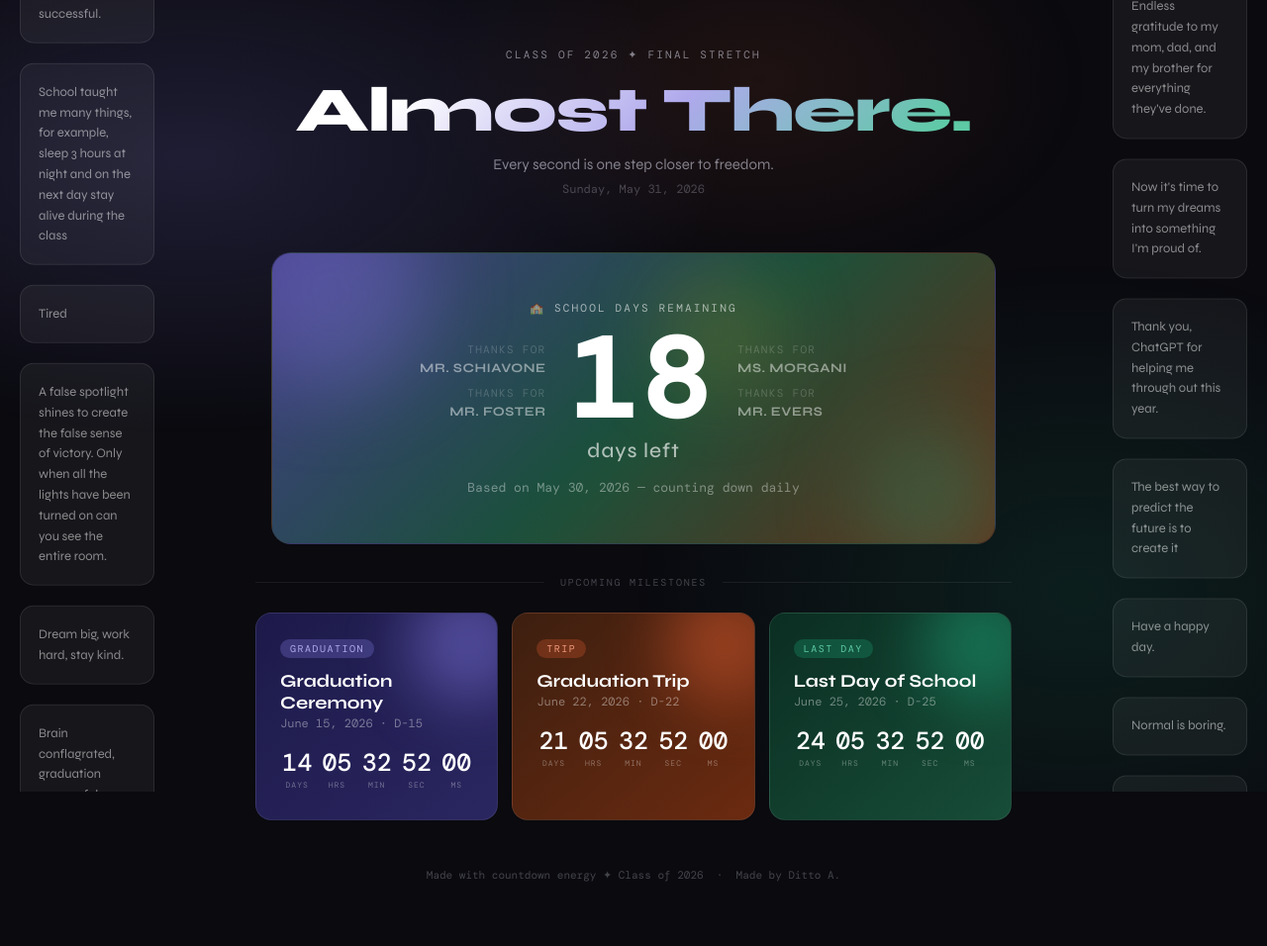
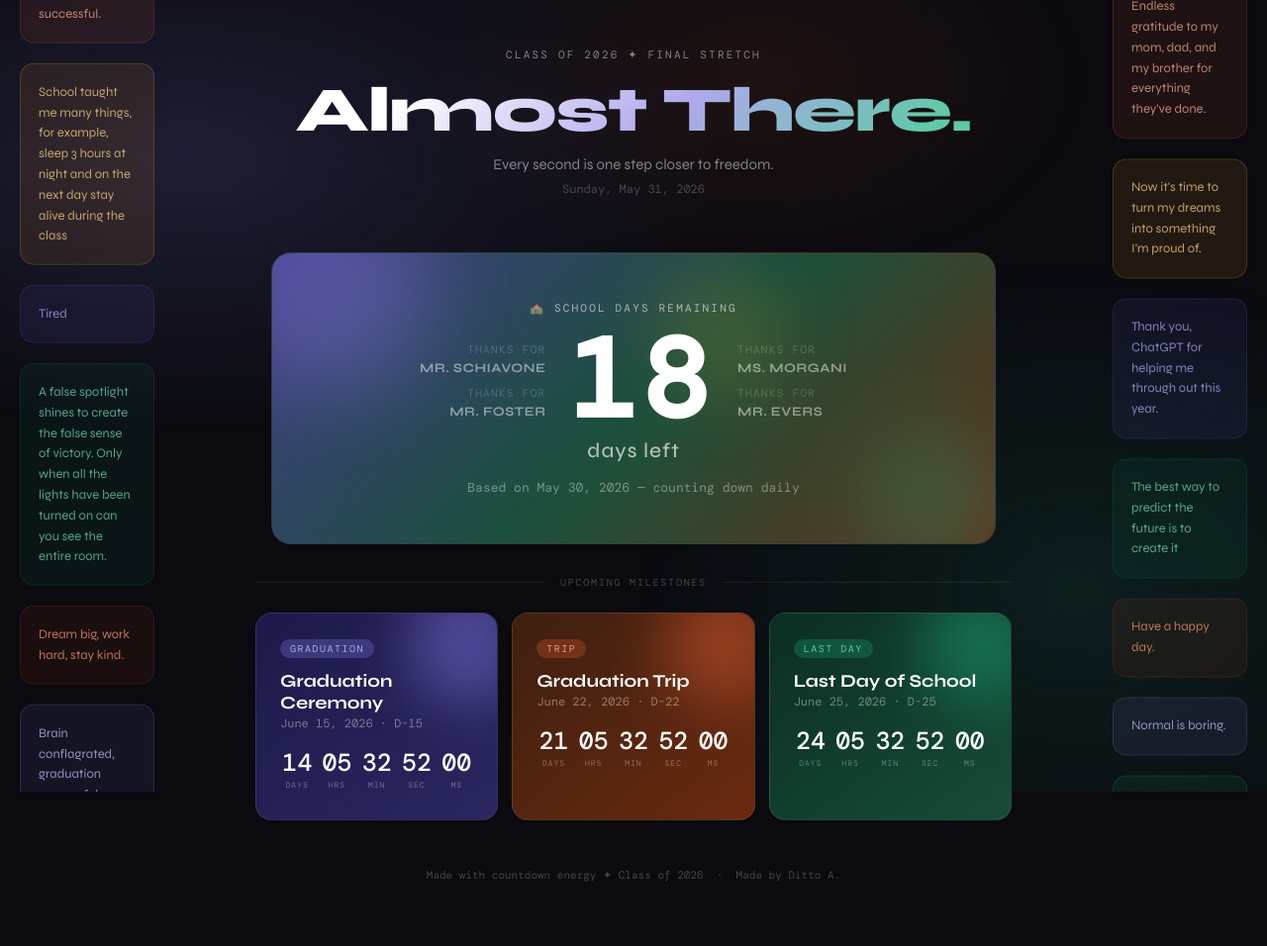
Before and after one commit to d08835149-prog/graduation-count, a plain HTML site: page index.html in a window 1280 px wide. Shown: the whole page at 99% size. Drawn offline with nearby package versions, Linux system fonts and the light colour scheme; a web font is replaced by a local one.

Commit message:
Refactor q-item styles for improved color coding

```diff
--- a/index.html
+++ b/index.html
@@ -333,16 +333,20 @@
   }
 
   .q-item {
-    background: rgba(255,255,255,0.05);
-    border: 1px solid rgba(255,255,255,0.09);
     border-radius: 14px;
     padding: 18px 18px;
     font-size: 13px;
     line-height: 1.6;
-    color: rgba(255,255,255,0.5);
     font-family: 'Syne', sans-serif;
     font-weight: 400;
   }
+  .q-item:nth-child(7n+1) { background: rgba(127,119,221,0.1); border: 1px solid rgba(127,119,221,0.2); color: rgba(200,197,255,0.7); }
+  .q-item:nth-child(7n+2) { background: rgba(29,158,117,0.1); border: 1px solid rgba(29,158,117,0.2); color: rgba(150,230,200,0.7); }
+  .q-item:nth-child(7n+3) { background: rgba(216,90,48,0.1); border: 1px solid rgba(216,90,48,0.2); color: rgba(255,180,150,0.7); }
+  .q-item:nth-child(7n+4) { background: rgba(239,159,39,0.1); border: 1px solid rgba(239,159,39,0.2); color: rgba(255,220,140,0.7); }
+  .q-item:nth-child(7n+5) { background: rgba(83,74,183,0.12); border: 1px solid rgba(83,74,183,0.22); color: rgba(180,175,255,0.7); }
+  .q-item:nth-child(7n+6) { background: rgba(15,110,86,0.12); border: 1px solid rgba(15,110,86,0.22); color: rgba(120,220,185,0.7); }
+  .q-item:nth-child(7n+0) { background: rgba(180,60,20,0.1); border: 1px solid rgba(180,60,20,0.2); color: rgba(255,160,120,0.7); }
 
 
   .hero-center-row {
```
